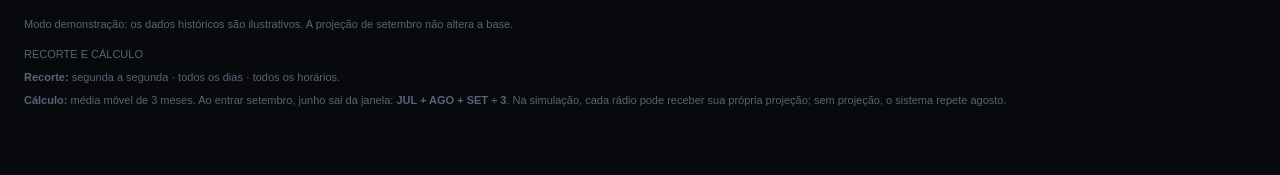
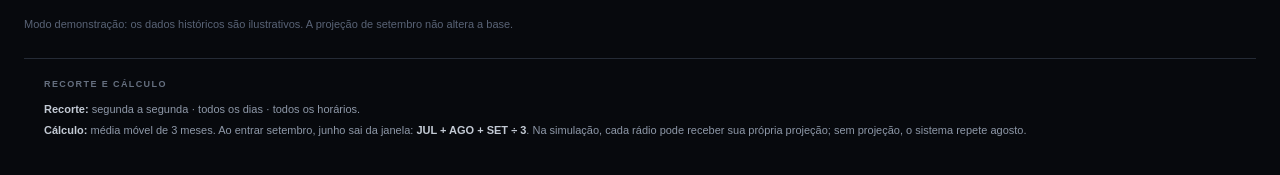
Before and after one commit to contatomultihits-studio/simulador-audiencia-sp, a Next.js app: page / in a window 1280 px wide. Shown: the part 1191-1366 px from the top of the page. Built offline with nearby package versions, Linux system fonts and the light colour scheme; no server answers; the database is empty.

Commit message:
style: highlight reset button and methodology footer

```diff
--- a/app/globals.css
+++ b/app/globals.css
@@ -90,3 +90,7 @@ footer{margin-top:18px;color:#596376;font-size:11px}
   .status{white-space:normal}
 }
 .panel-actions{display:flex;align-items:center;gap:10px}.reset-button{border:1px solid #303747;background:#111620;color:#b8c0cc;border-radius:8px;padding:7px 9px;font-size:9px;letter-spacing:.8px;cursor:pointer}.reset-button:hover{background:#1a202b}
+
+
+.methodology{margin:28px 0 10px;padding:18px 20px;border-top:1px solid #252b36;color:#8e98a8;font-size:11px;line-height:1.7}.methodology-label{margin-bottom:7px;color:#667080;font-size:9px;font-weight:700;letter-spacing:1.4px}.methodology p{margin:3px 0}.methodology strong{color:#c3cad4;font-weight:600}
+.reset-button{border-color:#596579;background:#171d28;color:#e5eaf1;box-shadow:0 0 0 1px rgba(255,255,255,.03) inset}.reset-button:hover{background:#252d3b;border-color:#7b879a;transform:translateY(-1px)}
```
